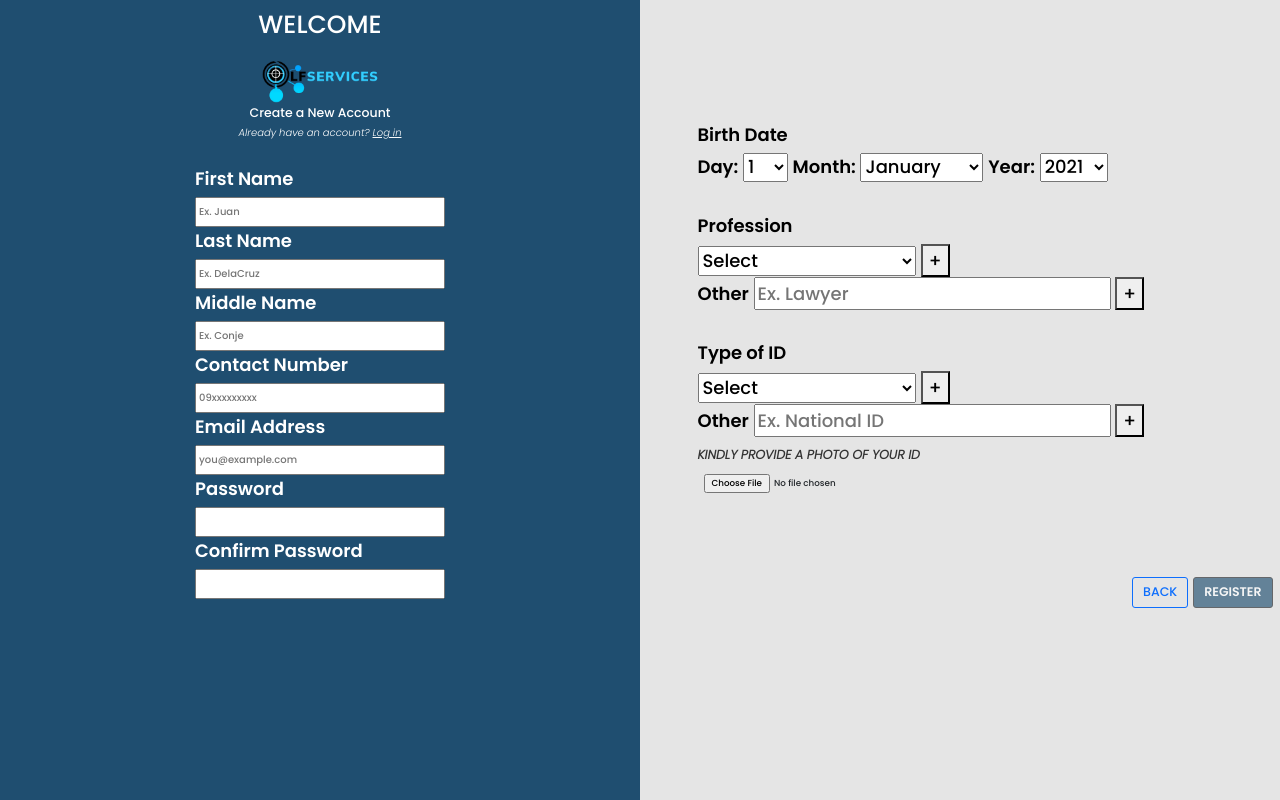
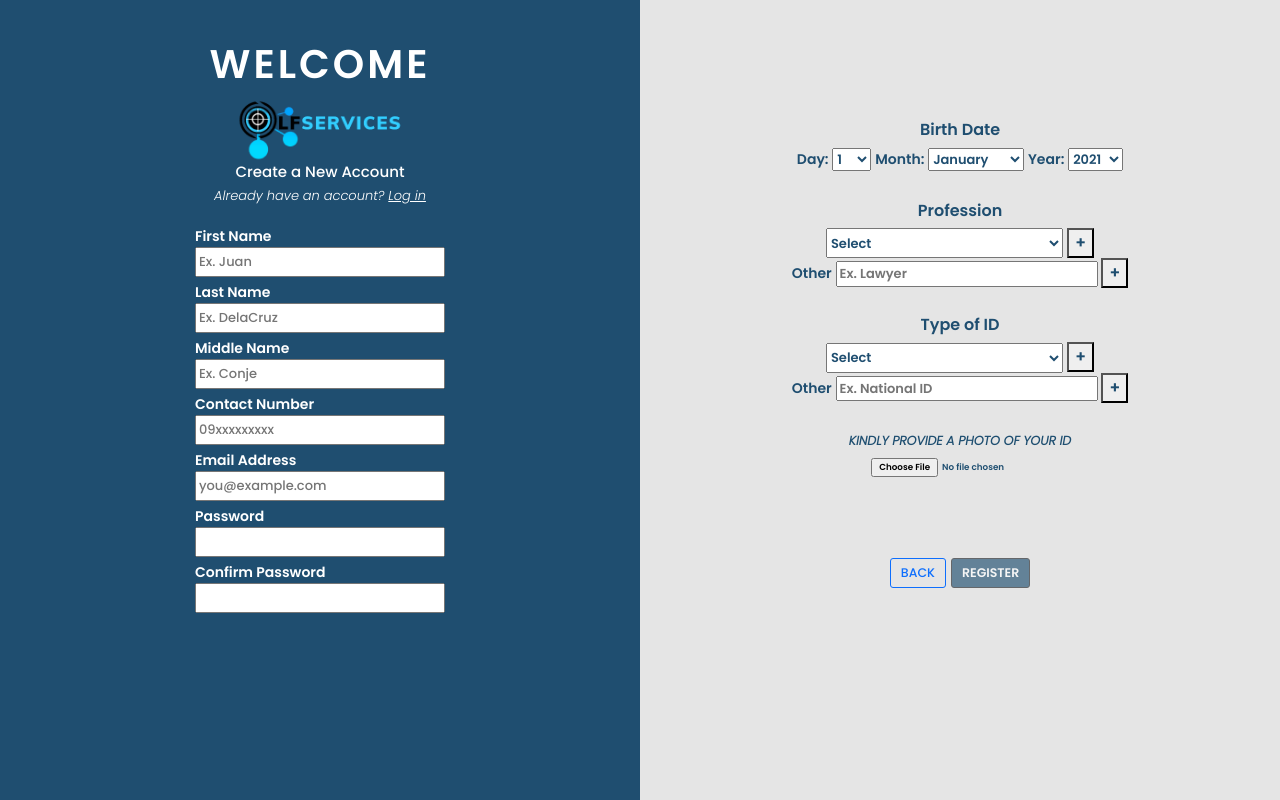
Before and after one commit to DevDumDum/OnlineFreelancingServices, a CodeIgniter app: page /Group01/Registerpage in a window 1280 px wide. Run offline with CodeIgniter, Linux system fonts and the light colour scheme; some libraries are stand-ins or nearby versions.

Commit message:
register, login polished

```diff
--- a/application/views/OnlineFreelancingServices/Register.php
+++ b/application/views/OnlineFreelancingServices/Register.php
@@ -1,64 +1,63 @@
 <?php defined('BASEPATH') OR exit('No direct script access allowed'); ?>
 
-<body class="regbody">
+<body class="registerBody">
 
     <div class="container-fluid container_custom">
         <form method="post" autocomplete="off" action="<?=base_url('Register_controller/adduser')?>" style="height:100%;">
-            <div class="row h-row_custom">
-                <div class="col-md-6 no-gutters h-leftSide">
+            <div class="row register-row_custom">
+                <div class="col-md-6 no-gutters registerLeftSide">
                     <div class="justify-content-center align-items-center">
-                        <h1 class ="welcome">WELCOME </h1>
+                        <h1 class ="registerWelcome">WELCOME</h1>
 
                         <div class="logo">
-                            <img src="<?php echo base_url();?>public/images/logo.png" class ="mx-auto d-block" alt="" height="50">
+                            <img src="<?php echo base_url();?>public/images/logo.png" class ="mx-auto d-block" alt="" height="70">
                         </div>
 
-                        <h5 class="create">Create a New Account</h5>
-                        <p class="already">Already have an account?
-                        <span><a href="Loginpage" class="link-light">Log in</a></span></p>
-                            <br class = "mb-3">
+                        <h5 class="registerCreate">Create a New Account</h5>
+                        <p class="registerAlready">Already have an account?
+                        <span><a href="Loginpage" class="loginLink link-light">Log in</a></span></p>
 
                             <div class="form-group" id = "insertform" >
-                                <div class = "textCont">
-                                    <label for="first-name" class="customlabel" > <span>First Name</span></label> <br>
+                                <div class = "registerTextCont">
+                                    <label for="first-name" class="customlabel" ><span>First Name</span></label> <br>
                                     <input name="first-name" type="text" placeholder="Ex. Juan" class="fn" required>
                                 </div>
 
-                                <div class = "textCont">
+                                <div class = "registerTextCont">
                                     <label for="last-name" class="customlabel" ><span>Last Name</span></label> <br>
                                     <input name="last-name" type="text" placeholder="Ex. DelaCruz" class="ln" required>
                                 </div>
 
-                                <div class = "textCont">
+                                <div class = "registerTextCont">
                                     <label for="middle-name" class="customlabel" ><span>Middle Name</span></label><br>
                                     <input name="middle-name" type="text" placeholder="Ex. Conje"class="mn">
                                 </div>
 
-                                <div class = "textCont">
+                                <div class = "registerTextCont">
                                     <label for="contact" class="customlabel" ><span>Contact Number</span></label><br>
                                     <input name="contact" type="number"  placeholder="09xxxxxxxxx" class="cn" required>
                                 </div>
 
 
-                                <div class = "textCont">
+                                <div class = "registerTextCont">
                                     <label for="email-address" class="customlabel" ><span>Email Address</span></label><br>
                                     <input id="email" onfocusout="check()" name="email" type="email" placeholder="you@example.com" class="ea" required>
                                 </div>
 
-                                <div class="textCont" style="display:none;" id="errorEmail">
+                                <div class="registerTextCont" style="display:none;" id="errorEmail">
                                     <span title="Email already exists!" style="color:red;font-size:24px" class="glyphicon glyphicon-exclamation-sign "></span>
                                 </div>
 
-                                <div class="textCont" style="display:none;" id="successEmail">
+                                <div class="registerTextCont" style="display:none;" id="successEmail">
                                     <span title="Looks good!" style="color:#32CD32;font-size:24px" class="glyphicon glyphicon-ok"></span>
                                 </div>
 
-                                <div class = "textCont">
+                                <div class = "registerTextCont">
                                     <label for="password" class="customlabel" ><span>Password</span></label><br>
                                     <input name="password" id="pw1" onfocusout="confirm_pass()" type="password" class="ps" required>
                                 </div>
 
-                                <div class = "textCont">
+                                <div class = "registerTextCont">
                                     <label for="password" class="customlabel" ><span>Confirm Password</span></label><br>
                                     <input name="confirm-pw" id="pw2" onfocusout="confirm_pass()" type="password" class="Cps" required>
                                 </div>
@@ -73,28 +72,28 @@
                 </div>
 
 
-                <div class="col-md-6 h-rightSide">
-                    <div class = "rightside">
-                        <label for="prof"><br><span >Birth Date</span></label> </br>
+                <div class="col-md-6 no-gutters registerRightSide">
+                    <div class = "registerOtherForms">
+                        <label for="prof"><br><span>Birth Date</span></label> </br>
                             <span>
-                                <label for="day"><span >Day:</span></label>
-                                <select name="day" id="day" class="fs-19"></select>
+                                <label for="day" class="registerOtherCustomLabel"><span >Day:</span></label>
+                                <select name="day" id="day" class="registerOtherCustomLabelSelection"></select>
                             </span>
                             <span>
-                                <label for="month"><span>Month:</span></label>
-                                <select name="month" id="month" class="fs-10"></select>
+                                <label for="month" class="registerOtherCustomLabel"><span>Month:</span></label>
+                                <select name="month" id="month" class="registerOtherCustomLabelSelection"></select>
                             </span>
                             <span>
-                                <label for="year"><span>Year:</span></label>
-                                <select name="year" id="year" class="fs-10"></select>
+                                <label for="year" class="registerOtherCustomLabel"><span>Year:</span></label>
+                                <select name="year" id="year" class="registerOtherCustomLabelSelection"></select>
                             </span>
 
                         <script src="<?php echo base_url();?>public/css/register.js"></script>
                         <br>
 
-                        <label for="prof" class=""><br><span class="fs-10" >Profession</span></br></label>
+                        <label for="prof" class=""><br><span>Profession</span></br></label>
                         <div>
-                            <select id="Work" class="fs-10">
+                            <select id="Work" class="registerOtherCustomLabelSelection">
                                 <option value="null" >Select</option>
                                 <option value="Work1">Carpenter</option>
                                 <option value="Work2">Accountant</option>
@@ -110,16 +109,15 @@
 
                             <button type="button" name="addWorkPost">+</button>
                             <br>
-                                <label for="Others" class="" style="color:#33333"><span class="fs-10 ">Other</span></label>
-                                <input type="text" class="fs-10" placeholder="Ex. Lawyer">
-                                <button type="button" name="addWorkPost">+</button> <!--nag add po ako ng form IAN PA CHECK-->
-
+                                <label for="Others" class="registerOtherCustomLabel">Other</label>
+                                <input type="text" class="registerOtherCustomLabelSelection" placeholder="Ex. Lawyer">
+                                <button type="button" name="addWorkPost">+</button>
 
                         </div>
 
-                        <label for="id" class=""><br><span class="fs-10" style="color:#33333">Type of ID</span></br></label>
+                        <label for="id" class=""><br><span>Type of ID</span></br></label>
                         <div>
-                            <select id="id" class="fs-10">
+                            <select id="id" class="registerOtherCustomLabelSelection">
                                 <option value="null">Select</option>
                                 <option value="id1">Student ID</option>
                                 <option value="id2">Driver's License</option>
@@ -133,14 +131,15 @@
 
                             <button type="button" name="addWorkPost">+</button>
                             <br>
-                                <label for="Others" class=""><span>Other</span></label>
-                                <input type="text" class="" placeholder="Ex. National ID"> <!--nag add po ako ng form IAN PA CHECK-->
+                            <label for="Others" class="registerOtherCustomLabel">Other</label>
+                                <input type="text" class="registerOtherCustomLabelSelection" placeholder="Ex. National ID">
                                 <button type="button" name="addWorkPost">+</button>
 
                             <br>
-                            <label for="id" class="fs-5 text-uppercase fst-italic fw-bold text-center" style="color: #333333">kindly provide a photo of your id</label>
                             <br>
-                            <input type="file" class="btn btn-basic btn-sm btn-block" value="Browse" >
+                            <label for="id" class="fs-5 text-uppercase fst-italic fw-bold text-center" style="color: #1e4e70">kindly provide a photo of your id</label>
+                            <br>
+                            <input type="file" class="registerfilebtn btn-basic btn-sm btn-block"  style="color: #1e4e70" value="Browse">
                             <br>
 
                         </div>
@@ -151,7 +150,7 @@
                         <?php }else{ ?>
                         <br><br>
                         <?php } ?>
-                        <div class="d-grid gap-2 d-md-flex justify-content-md-end">
+                        <div class="d-grid gap-2 d-md-flex justify-content-md-center">
                             <a class="btn btn-outline-primary btn-lg" href="Homepage" role="button">BACK</a>
                             <button value="submit" id="form-pass" type="submit" class="btn btn-outline-dark btn-lg " style = "background-color:#1e4e70" disabled>
                                 <span class ="fw-bold" style="color: #ffff ">REGISTER</span>
@@ -162,7 +161,9 @@
             </div>
         </form>
     </div>
-    <script src="https://cdn.jsdelivr.net/npm/bootstrap@5.1.3/dist/js/bootstrap.bundle.min.js" integrity="sha384-ka7Sk0Gln4gmtz2MlQnikT1wXgYsOg+OMhuP+IlRH9sENBO0LRn5q+8nbTov4+1p" crossorigin="anonymous"></script>
+    <script src="https://cdn.jsdelivr.net/npm/bootstrap@5.1.3/dist/js/bootstrap.bundle.min.js"
+    integrity="sha384-ka7Sk0Gln4gmtz2MlQnikT1wXgYsOg+OMhuP+IlRH9sENBO0LRn5q+8nbTov4+1p"
+    crossorigin="anonymous"></script>
     <script src="https://code.jquery.com/jquery-3.6.0.min.js"></script>
     <script>
         function check(){
--- a/application/views/OnlineFreelancingServices/inc/header.php
+++ b/application/views/OnlineFreelancingServices/inc/header.php
@@ -6,10 +6,8 @@
     <meta name="viewport" content="width=device-width, initial-scale=1.0">
     <link rel="stylesheet" type ="text/css" href="<?php echo base_url();?>public/css/bootstrap.min.css"/>
 
-    <link rel="stylesheet" href="<?php echo base_url();?>public/css/navbar.css"/>
-    <link rel="stylesheet" href="<?php echo base_url();?>public/css/loginpage.css" />
-    <link rel="stylesheet" href="https://pro.fontawesome.com/releases/v5.10.0/css/all.css">
-    <link rel="stylesheet" href="<?php echo base_url();?>public/css/homepage.css"/>
+  <!--
+    <link rel="stylesheet" href="<?php echo base_url();?>public/css/homepage.css"/> --->
 
 
     <link rel="stylesheet" href="https://maxcdn.bootstrapcdn.com/bootstrap/3.3.7/css/bootstrap.min.css">
@@ -17,10 +15,13 @@
     <script src="https://maxcdn.bootstrapcdn.com/bootstrap/3.3.7/js/bootstrap.min.js"></script>
     <!-- CSS only -->
 
-    <link href="https://cdn.jsdelivr.net/npm/bootstrap@5.1.3/dist/css/bootstrap.min.css" rel="stylesheet" integrity="sha384-1BmE4kWBq78iYhFldvKuhfTAU6auU8tT94WrHftjDbrCEXSU1oBoqyl2QvZ6jIW3" crossorigin="anonymous">
+    <link href="https://cdn.jsdelivr.net/npm/bootstrap@5.1.3/dist/css/bootstrap.min.css" rel="stylesheet"
+    integrity="sha384-1BmE4kWBq78iYhFldvKuhfTAU6auU8tT94WrHftjDbrCEXSU1oBoqyl2QvZ6jIW3" crossorigin="anonymous">
+    <link rel="stylesheet" href="https://pro.fontawesome.com/releases/v5.10.0/css/all.css">
+    <link rel="stylesheet" href="<?php echo base_url();?>public/css/navbar.css"/>
+    <link rel="stylesheet" href="<?php echo base_url();?>public/css/register.css"/>
+    <link rel="stylesheet" href="<?php echo base_url();?>public/css/loginpage.css"/>
 
-
-    <link rel="stylesheet" href="<?php echo base_url();?>public/css/register.css"/>
     <link href="https://fonts.googleapis.com/css2?family=Poppins:ital,wght@0,300;0,500;0,600;1,300&display=swap" rel="stylesheet">
 
     <title>title</title>
--- a/public/css/loginpage.css
+++ b/public/css/loginpage.css
@@ -1,69 +1,85 @@
-.container_custom{
+.loginBody{
+    font-family: 'Poppins', sans-serif;
+    margin: 0;
+    height: 100%;
+    overflow: hidden; /*eto yung scroll*/
+}
+
+.login-row_custom{
     height: 100%;
     width: 100%;
     position: absolute;
 }
 
-.row_custom{
-    height: 100%;
-    position: inherit;
-}
-
-.left-column{
+/*leftside*/
+.loginLeftSide{
     background-color: #1F4E70;
     text-align: center;
     color: #ffffff;
-    padding-top:10%;
+    padding-top:15%;
     height: inherit;
 }
 
-.left-column a{
-    color: #ffffff;
+.loginH1{
+    font-weight: bold;
+    font-size: 6rem;
+    letter-spacing: 1px;
 }
 
+.loginDonothave, .registerLink{
+    text-align: center;
+    color: #ffff;
+    font-style: italic;
+    font-size: 1.3rem;
+}
+
+.registerLink:hover{
+    color: rgb(185, 208, 241);
+}
+
+/*right side*/
 .right-column{
     background-color: #E5e5e5;
     text-align: center;
     color: #000000;
     padding-top:15%;
     height: inherit;
+    flex-direction: column;
+    justify-content: center;
+    align-items: center;
+}
+
+.loginFormPassword{
+    color: #1F4E70;
+    font-size: 16px;
+}
+
+.loginFormEmail{
+    color: #1F4E70;
+    font-size: 16px;
+}
+
+#loginInsertFormID{
+    display: flex;
+    flex-direction: column;
+    justify-content: center;
+    align-items: center;
+    margin-top: 20px;
 }
 
 .mb-3_custom{
-    width: 80%;
+    width: 38%;
+    text-align: left;
 }
 
-.form-width{
-    width: 50%;
+.loginforgotPass{
+    color: #1F4E70;
+    font-style: italic;
+    font-size: 1.3rem;
 }
 
-.form-padding{
-    padding-left: 30%;
-}
-
-.form-text-email-padding{
-    padding-right: 35%;
-}
-
-.form-text-password-padding{
-    padding-right: 32%;
-}
-
-.text-button {
-    padding-right: 4%;
-}
-
-.text-button a{
-    text-decoration: none;
-}
-
-.forgot-password-text{
-    padding-right: 4%;
-}
-
-.forgot-password-text a{
-    color: #000000;
-
+.loginforgotPass:hover{
+    color: rgb(138, 180, 238);
 }
 
 .button-custom-color{
@@ -79,3 +95,12 @@
     background-color: #89b8ff !important;
     border-color: #89b8ff !important;
 }
+
+#loginBack{
+    text-decoration: none;
+}
+
+#login-now{
+    outline-color: black;
+    color: #ffff;
+}
--- a/public/css/register.css
+++ b/public/css/register.css
@@ -1,29 +1,52 @@
-.regbody{
+.registerBody{
     font-family: 'Poppins', sans-serif;
+    margin: 0;
+    height: 100%;
+    overflow: hidden; /*eto yung scroll*/
 }
 
-.create{
+.register-row_custom{
+    height: 100%;
+    width: 100%;
+    position: absolute;
+}
+/* left side */
+.registerLeftSide{
+    background-color: #1F4E70;
+    padding-bottom: 20px;
+}
+
+.registerCreate{
     text-align: center;
     color: #ffff;
+    font-size: 1.5rem;
 }
 
-
-.welcome {
+.registerWelcome{
     text-align: center;
     color: #ffff;
-    padding: 10px;
+    padding-top: 40px;
     bottom: 0%;
+    font-weight: bold;
+    font-size: 4rem;
+    letter-spacing: 3px;
 }
 
-.already {
+.registerAlready, .loginLink{
     text-align: center;
     color: #ffff;
     font-style: italic;
+    font-size: 1.3rem;
+}
+
+.loginLink:hover{
+    color: rgb(185, 208, 241);
 }
 
 .fn, .ln, .mn, .cn, .ea, .ps, .Cps {
     width: 25rem;
     height: 30px;
+    font-size: 13px;
 }
 
 #id, #Work{
@@ -31,41 +54,49 @@
     height: 30px;
 }
 
-
 #insertform{
     display: flex;
     flex-direction: column;
     justify-content: center;
     align-items: center;
+    margin-top: 20px;
 }
 
-.textCont{
+.registerTextCont{
     text-align: left;
+    margin-bottom: 5px;
 }
 
 .customlabel{
-    font-size: 18px;
-    color: #ffff
-
+    font-size: 14px;
+    color: #ffff;
+    margin-bottom: 0;
 }
 
-.rightside {
-    color:#000000;
-    font-size: 18px;
-    padding-left: 50px;
-    margin-top: 15%;
-}
-
-.h-leftSide{
-    background-color: #1F4E70;
-    padding-bottom: 20px;
-}
-
-.h-rightSide{
+/* right side */
+.registerRightSide{
     background-color: #E5E5E5;
     padding-bottom: 20px;
 }
 
-.h-row_custom{
-    height: 100%;
+.registerOtherForms{
+    text-align: center;
+    color:#1F4E70;
+    margin-top: 15%;
+    font-size: 16px;
+    font-weight: bold;
 }
+
+.registerOtherCustomLabel{
+    font-size: 14px;
+}
+
+.registerOtherCustomLabelSelection{
+    font-size: 13px;
+}
+
+.registerfilebtn{
+    width: 38%;
+    height: 30px;
+    margin-left: 35%;
+}
```
Also changed, not shown: application/views/OnlineFreelancingServices/Login.php (+20 -15 lines).
